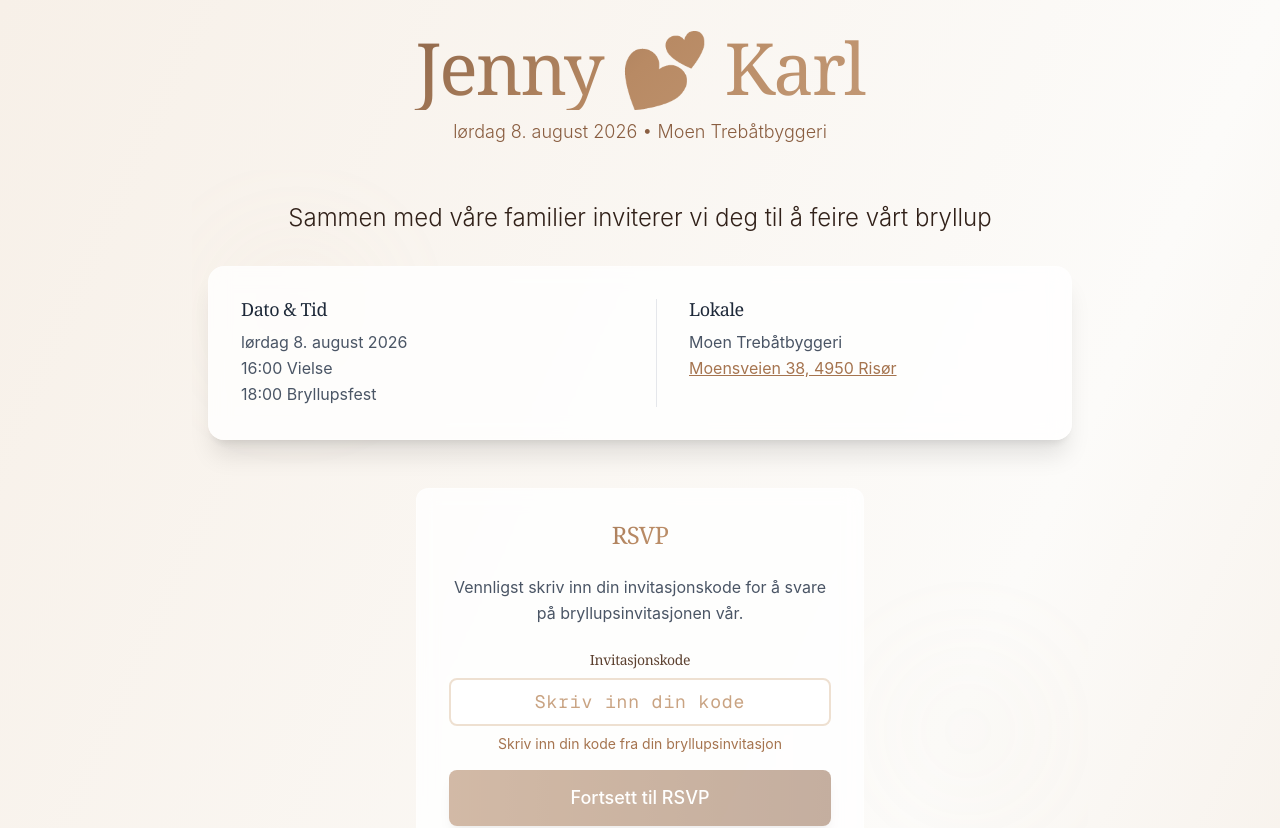
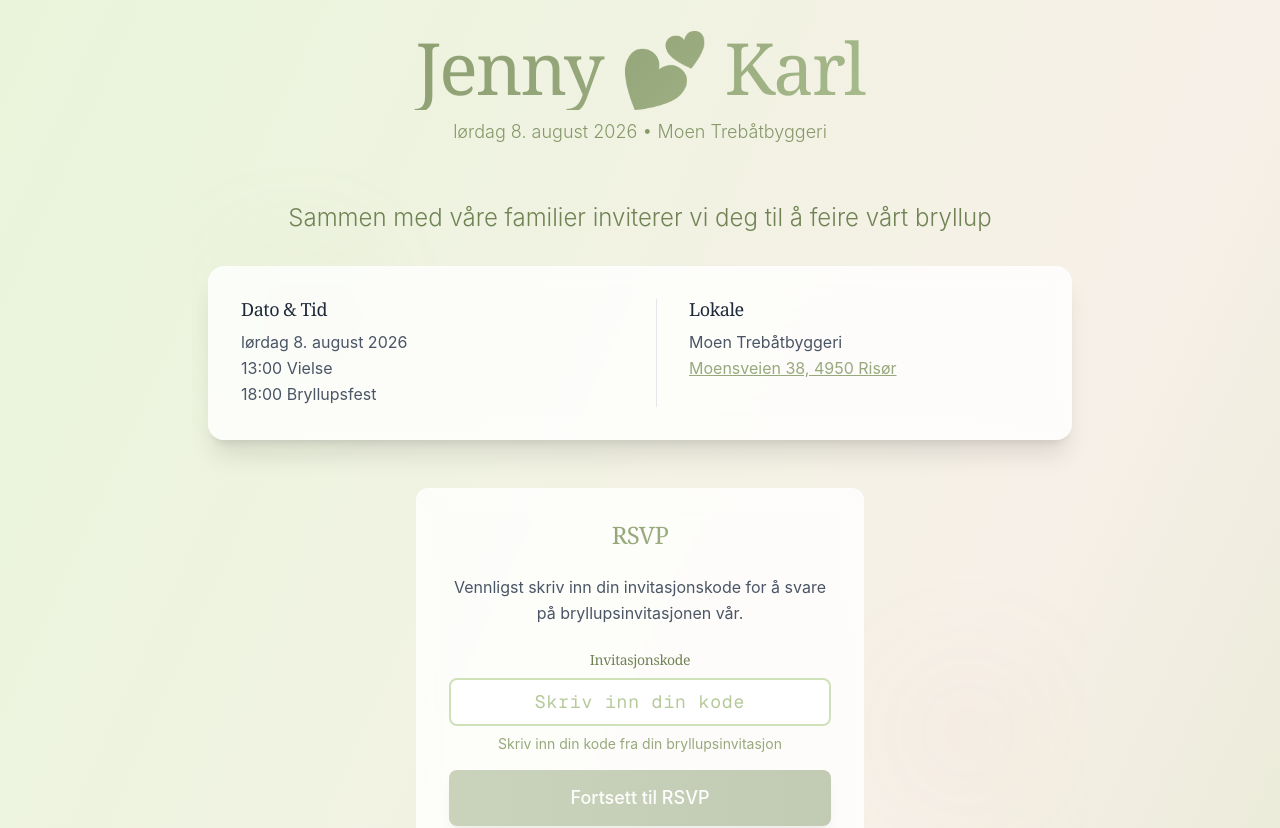
Before and after one commit to amundlindstol/jenny-og-karl, a Next.js app in the folder wedding-rsvp-website/: page / in a window 1280 px wide. Shown: the top 828 px of the page. Built offline with nearby package versions, Linux system fonts and the light colour scheme.

Commit message:
Change colors and fix scroll to top

```diff
--- a/wedding-rsvp-website/src/app/globals.css
+++ b/wedding-rsvp-website/src/app/globals.css
@@ -2,37 +2,37 @@
 
 :root {
   --background: #faf8f6;
-  --foreground: #433422;
+  --foreground: #2c3a2d;
 
-  /* Wedding color palette: Delightful Brown/Beige */
-  --primary-50: #fdfaf7;
-  --primary-100: #f7f0e8;
-  --primary-200: #eee0d1;
-  --primary-300: #dec6ab;
-  --primary-400: #c9a382;
-  --primary-500: #b88a64;
-  --primary-600: #a5744f;
-  --primary-700: #8a5e41;
-  --primary-800: #714e38;
-  --primary-900: #5c4130;
-  --primary-950: #312119;
+  /* Wedding color palette: Olive / Sage Green */
+  --primary-50:  #e9f5db;
+  --primary-100: #e9f5db;
+  --primary-200: #CFE1B9;
+  --primary-300: #B5C99A;
+  --primary-400: #B5C99A;
+  --primary-500: #97A97C;
+  --primary-600: #97A97C;
+  --primary-700: #87986A;
+  --primary-800: #87986A;
+  --primary-900: #718355;
+  --primary-950: #718355;
 
-  --secondary-50: #fcfbf9;
-  --secondary-100: #f5f2ed;
-  --secondary-200: #ebe4d8;
-  --secondary-300: #d9ccb6;
-  --secondary-400: #bfa88c;
-  --secondary-500: #a68b6a;
-  --secondary-600: #8c7154;
-  --secondary-700: #735c45;
-  --secondary-800: #5e4b39;
-  --secondary-900: #4d3e2f;
-  --secondary-950: #292018;
+  --secondary-50:  #f7f0e8;
+  --secondary-100: #eee0d1;
+  --secondary-200: #dec6ab;
+  --secondary-300: #c9a382;
+  --secondary-400: #c9a382;
+  --secondary-500: #c9a382;
+  --secondary-600: #c9a382;
+  --secondary-700: #c9a382;
+  --secondary-800: #c9a382;
+  --secondary-900: #c9a382;
+  --secondary-950: #c9a382;
 
   /* Elegant shadows */
-  --shadow-elegant: 0 4px 6px -1px rgba(67, 52, 34, 0.05), 0 2px 4px -1px rgba(67, 52, 34, 0.03);
-  --shadow-elegant-lg: 0 10px 15px -3px rgba(67, 52, 34, 0.07), 0 4px 6px -2px rgba(67, 52, 34, 0.04);
-  --shadow-elegant-xl: 0 20px 25px -5px rgba(67, 52, 34, 0.1), 0 10px 10px -5px rgba(67, 52, 34, 0.04);
+  --shadow-elegant: 0 4px 6px -1px rgba(44, 58, 45, 0.05), 0 2px 4px -1px rgba(44, 58, 45, 0.03);
+  --shadow-elegant-lg: 0 10px 15px -3px rgba(44, 58, 45, 0.07), 0 4px 6px -2px rgba(44, 58, 45, 0.04);
+  --shadow-elegant-xl: 0 20px 25px -5px rgba(44, 58, 45, 0.1), 0 10px 10px -5px rgba(44, 58, 45, 0.04);
 }
 
 @theme inline {
@@ -75,39 +75,6 @@
 }
 
 @variant dark (&:where(.dark, .dark *));
-
-.dark {
-  --background: #1c1917;
-  --foreground: #f5f5f4;
-
-  --primary-50: #312119;
-  --primary-100: #5c4130;
-  --primary-200: #714e38;
-  --primary-300: #8a5e41;
-  --primary-400: #a5744f;
-  --primary-500: #b88a64;
-  --primary-600: #c9a382;
-  --primary-700: #dec6ab;
-  --primary-800: #eee0d1;
-  --primary-900: #f7f0e8;
-  --primary-950: #fdfaf7;
-
-  --secondary-50: #292018;
-  --secondary-100: #4d3e2f;
-  --secondary-200: #5e4b39;
-  --secondary-300: #735c45;
-  --secondary-400: #8c7154;
-  --secondary-500: #a68b6a;
-  --secondary-600: #bfa88c;
-  --secondary-700: #d9ccb6;
-  --secondary-800: #ebe4d8;
-  --secondary-900: #f5f2ed;
-  --secondary-950: #fcfbf9;
-
-  --shadow-elegant: 0 4px 6px -1px rgba(0, 0, 0, 0.3), 0 2px 4px -1px rgba(0, 0, 0, 0.2);
-  --shadow-elegant-lg: 0 10px 15px -3px rgba(0, 0, 0, 0.4), 0 4px 6px -2px rgba(0, 0, 0, 0.2);
-  --shadow-elegant-xl: 0 20px 25px -5px rgba(0, 0, 0, 0.5), 0 10px 10px -5px rgba(0, 0, 0, 0.3);
-}
 
 /* Base styles */
 * {
--- a/wedding-rsvp-website/src/app/page.tsx
+++ b/wedding-rsvp-website/src/app/page.tsx
@@ -62,7 +62,7 @@ export default function Home() {
             </p>
 
             {/* Wedding Date & Venue */}
-            <div className="glass rounded-2xl p-4 sm:p-6 lg:p-8 mb-8 sm:mb-12 shadow-xl mx-4 sm:mx-0 animate-scale-in hover-lift">
+            <div className="glass rounded-2xl p-4 sm:p-6 lg:p-8 mb-8 sm:mb-12 shadow-xl animate-scale-in hover-lift">
               <div className="grid grid-cols-1 sm:grid-cols-2 gap-4 sm:gap-6 lg:gap-8">
                 <div className="text-center sm:text-left">
                   <h3 className="text-base sm:text-lg font-semibold text-gray-800 mb-2 font-serif">
@@ -71,7 +71,7 @@ export default function Home() {
                   <p className="text-sm sm:text-base text-gray-600 leading-relaxed">
                     {text.weddingDate}
                     <br />
-                    16:00 Vielse
+                    13:00 Vielse
                     <br />
                     18:00 Bryllupsfest
                   </p>
@@ -163,7 +163,7 @@ export default function Home() {
                 style={{ animationDelay: "0.2s" }}
               >
                 <div className="w-14 h-14 bg-gradient-to-r from-primary-500 to-secondary-600 rounded-full flex items-center justify-center mx-auto mb-3">
-                  <span className="text-white font-bold">16:00</span>
+                  <span className="text-white font-bold">13:00</span>
                 </div>
                 <h3 className="text-lg sm:text-xl font-semibold text-gray-800 dark:text-white mb-2 font-serif">
                   Vielse
--- a/wedding-rsvp-website/src/components/layout/Header.tsx
+++ b/wedding-rsvp-website/src/components/layout/Header.tsx
@@ -3,7 +3,9 @@ import { text } from "@/lib/strings";
 import { clsx } from "clsx";
 
 export function Header() {
-  const [atTop, setAtTop] = React.useState(window?.scrollY === 0);
+  const [atTop, setAtTop] = React.useState(
+    typeof window !== "undefined" ? window?.scrollY === 0 : true,
+  );
 
   React.useEffect(() => {
     const onScroll = () => setAtTop(window.scrollY === 0);
```
Also changed, not shown: 1 other file (tests, documents, lock files or other folders).
